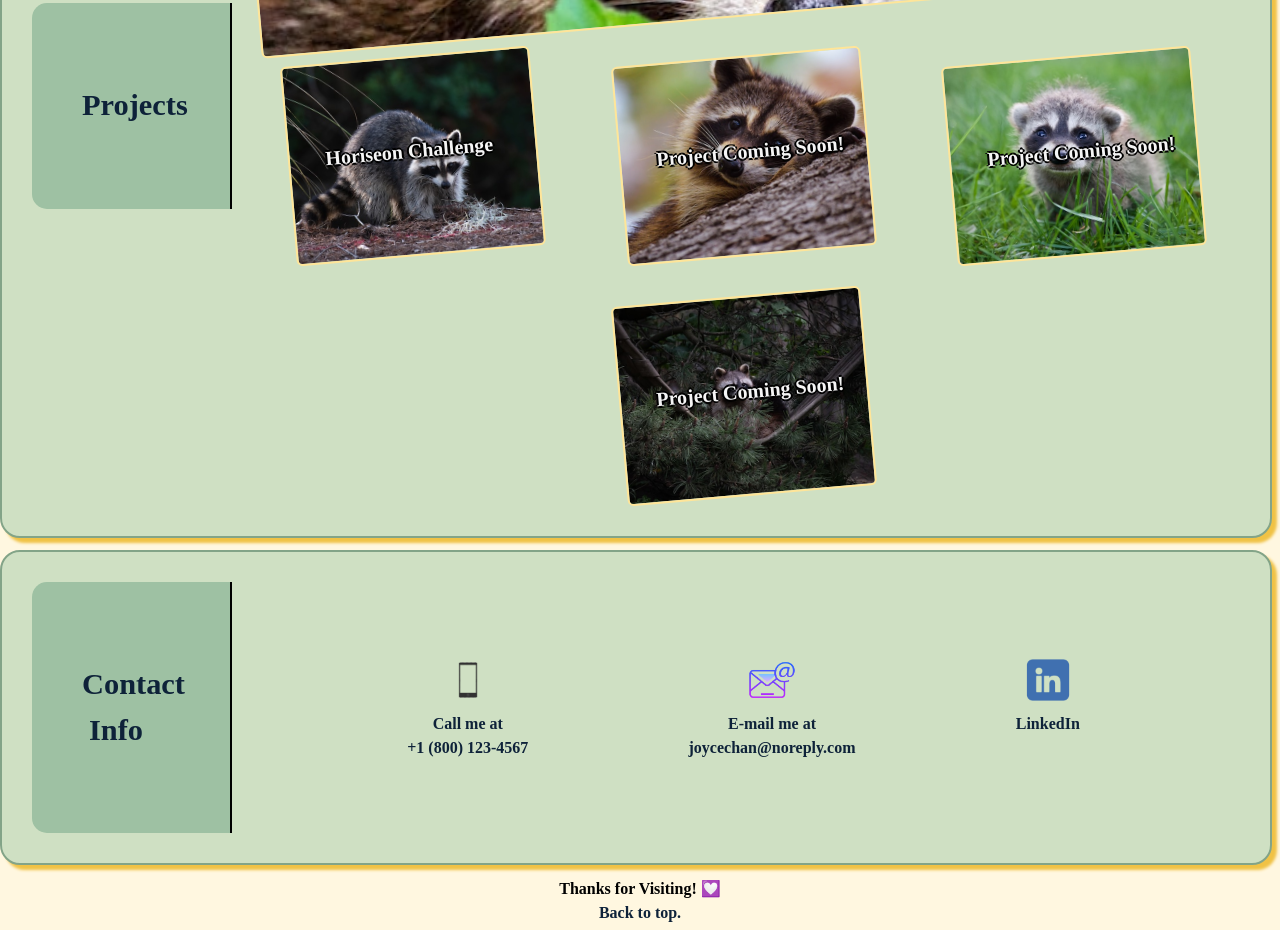
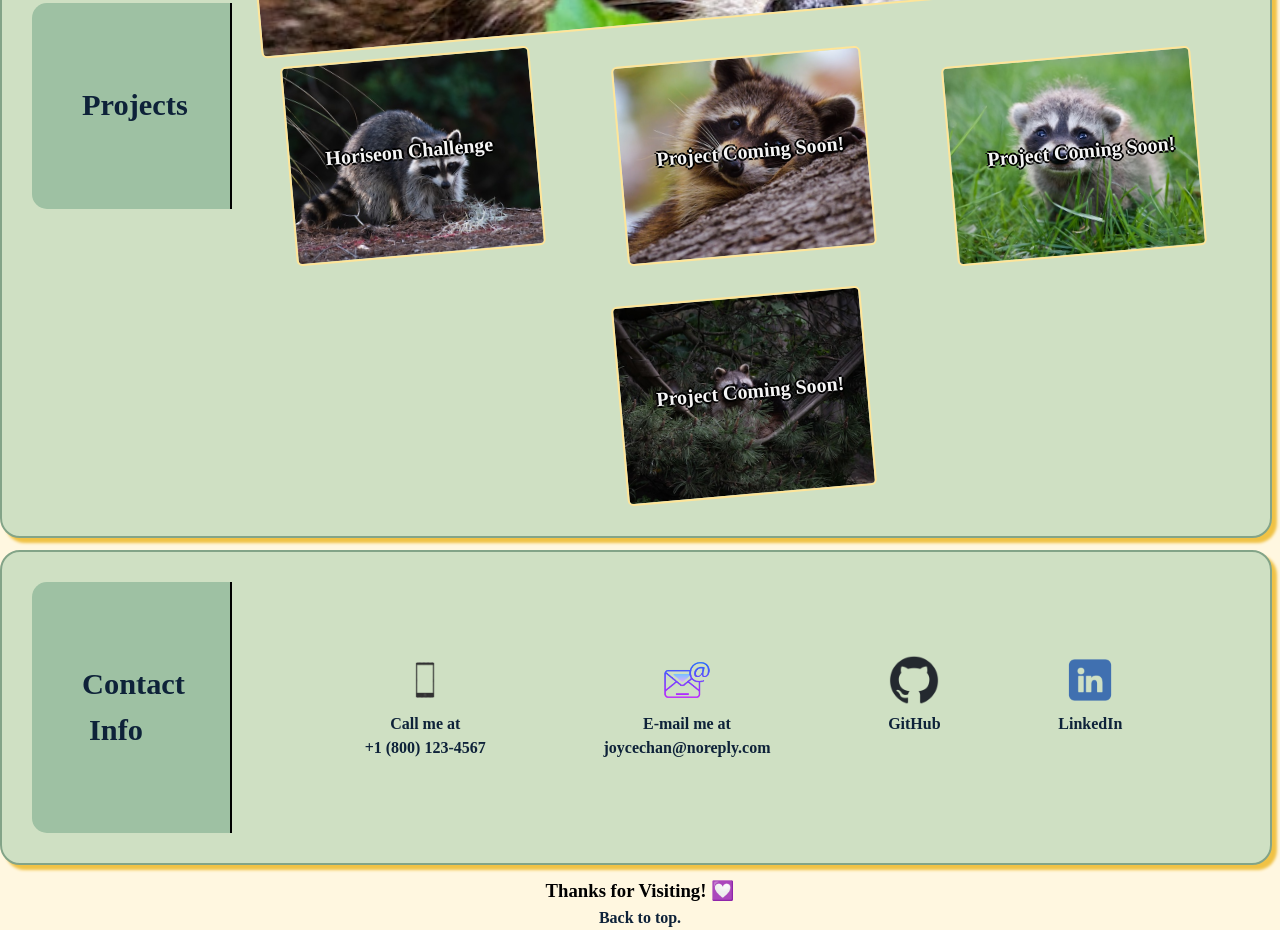
Before and after one commit to jaychan0125/Joyces-Portfolio, a plain HTML site: page index.html in a window 1280 px wide. Shown: the part 1066-1996 px from the top of the page. Drawn offline with Linux system fonts and the light colour scheme.

```diff
--- a/Assets/css/style.css
+++ b/Assets/css/style.css
@@ -5,6 +5,9 @@
 
 }
 
+/* my CSS Reset sheet doesn't seem to be working,
+so I've made the padding go away with this.
+But i dont know why its not working?! */
 * {
     box-sizing: border-box;
     padding: 0;
@@ -260,6 +263,9 @@ footer {
         text-align: center;
     }
 
+    /*I NEED HELP WITH MY H2 HEADERS
+    BECAUSE I WANT THEM TO STRETCH THE LENGTH OF THE BOX
+    AND I DONT KNOW HOW TO DO THAT ANYMORE  */
     section h2 {
         width: initial;
         padding: 5px;
--- a/index.html
+++ b/index.html
@@ -80,6 +80,9 @@
                         <img src="./Assets/images/kisspng-email-address-computer-icons-internet-5b00e3789eeb62.181776891526784888651.png"
                             alt="GMail logo.">
                         </br>E-mail me at</br>joycechan@noreply.com</a></li>
+                <li><a href="https://github.com/jaychan0125" target="_blank" class="contact-icon">
+                        <img src="./Assets/images/github-mark.png" alt="GitHub icon.">
+                        </br>GitHub</a></li>
                 <li><a href="https://www.linkedin.com/in/joyce-chan-555465267/" target="_blank" class="contact-icon">
                         <img src="./Assets/images/Linkedin-logo-on-transparent-Background-PNG-.png"
                             alt="LinkedIn logo.">
@@ -88,7 +91,7 @@
         </section>
 
         <footer>
-            <h4>Thanks for Visiting! 💟</h4>
+            <h3>Thanks for Visiting! 💟</h4>
             <a href="">Back to top.</a>
         </footer>
 
```
Also changed, not shown: Assets/images/github-mark.png (added), 1 other file.
